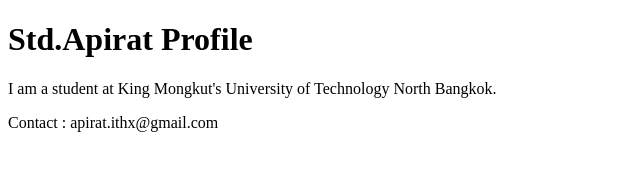
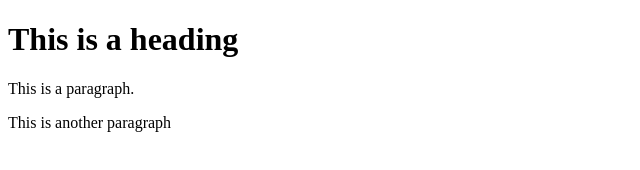
Before and after one commit to iThxxx/week-2, a plain HTML site: page index.html in a window 1280 px wide. Shown: the whole page, without its empty margins (0-640 px from the left). Drawn offline with Linux system fonts and the light colour scheme.

Commit message:
Update index.html with first html
Update index.html with first html

```diff
--- a/index.html
+++ b/index.html
@@ -3,12 +3,11 @@
 <head>
     <meta charset="UTF-8">
     <meta name="viewport" content="width=device-width, initial-scale=1.0">
-    <title>Profile</title>
+    <title>Page Title</title>
 </head>
 <body>
-    <h1>Std.Apirat Profile</h1>
-    <p>I am a student at King Mongkut's University of Technology North Bangkok.</p>
-    <footer>Contact : apirat.ithx@gmail.com</footer>
-
+    <h1>This is a heading</h1>
+    <p>This is a paragraph.</p>
+    <p>This is another paragraph</p>
 </body>
 </html>
```
